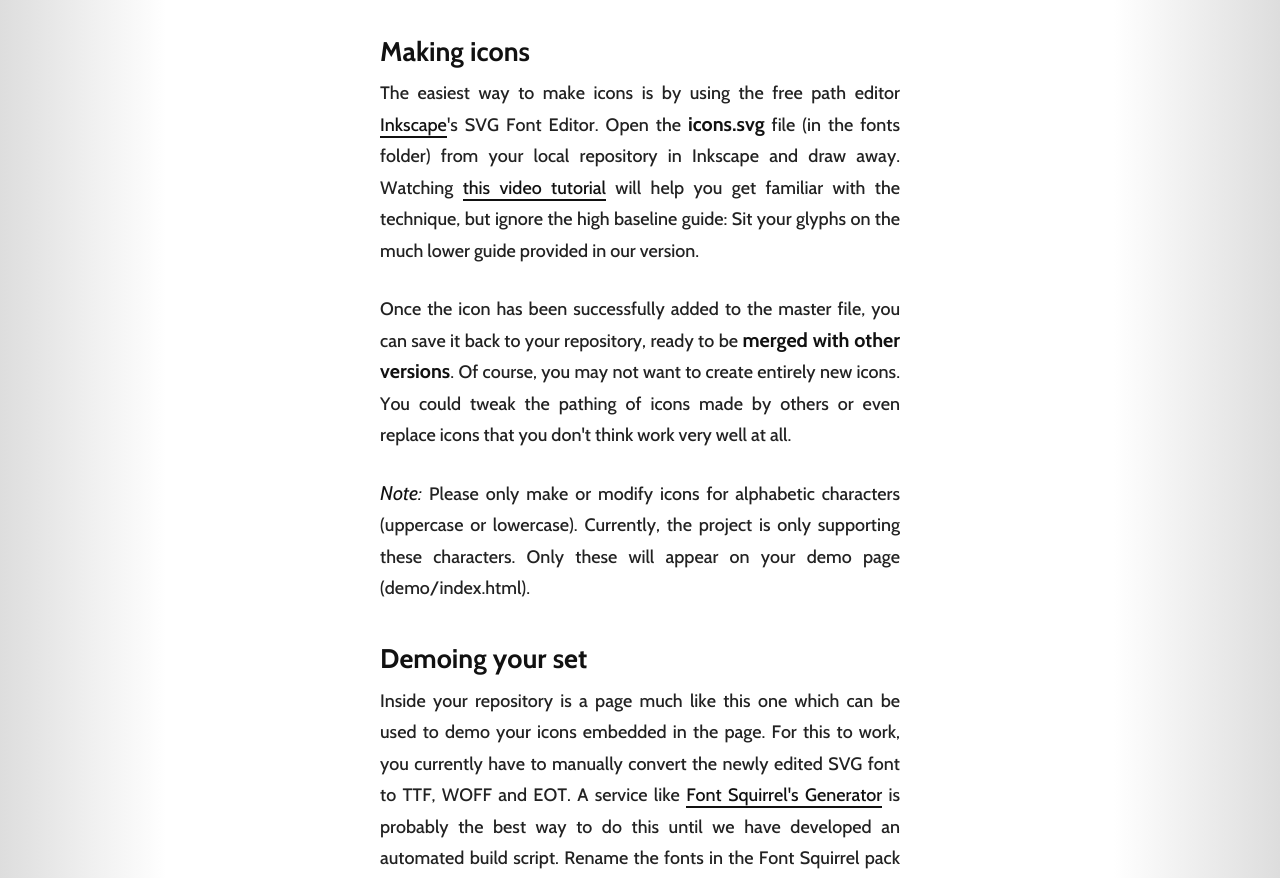
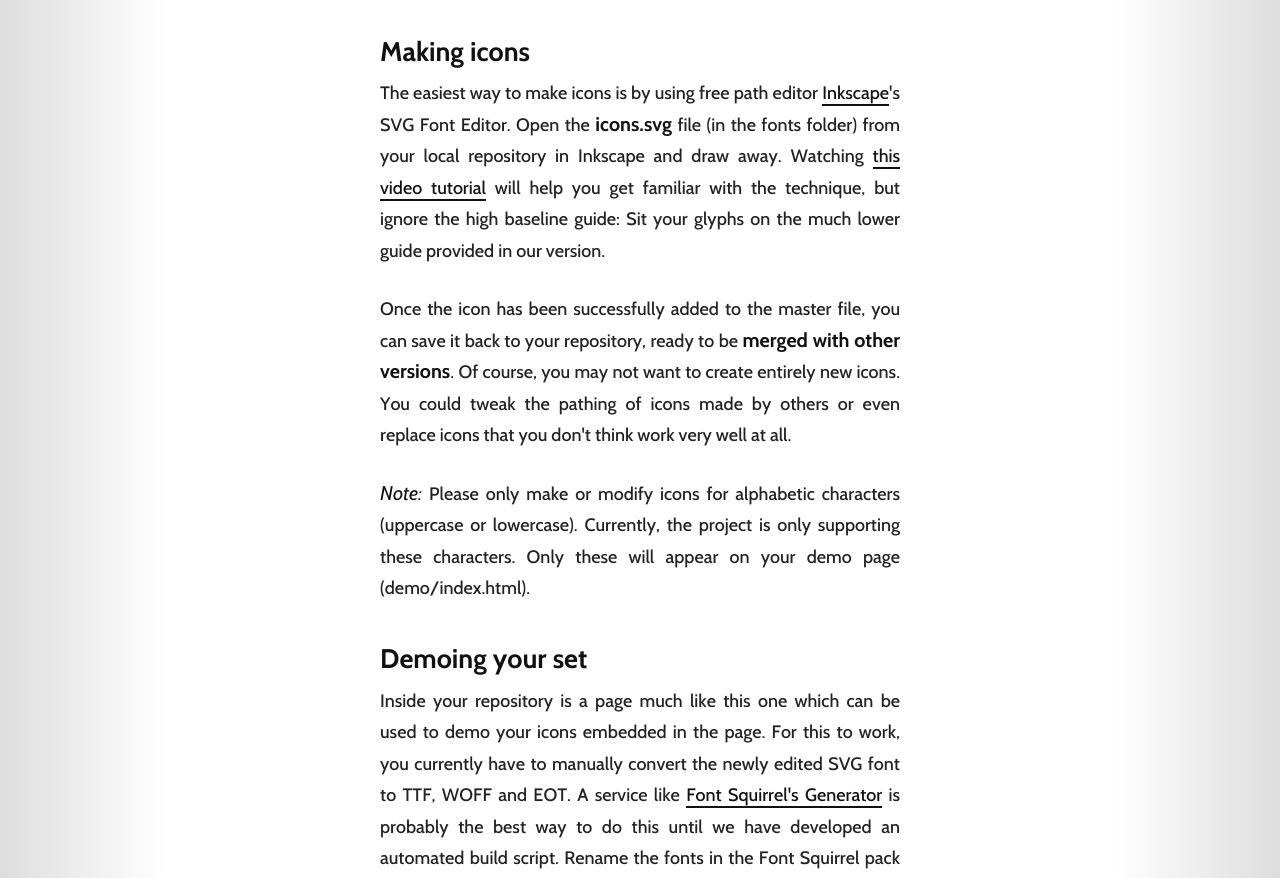
Before and after one commit to Heydon/Community-Icon-Font, a plain HTML site: page index.html in a window 1280 px wide. Shown: the part 2314-3192 px from the top of the page. Drawn offline with nearby package versions, Linux system fonts and the light colour scheme.

Commit message:
typo change

```diff
--- a/index.html
+++ b/index.html
@@ -116,7 +116,7 @@ c3.4613 3.48715 4.57318 9.11987 2.69833 13.67c-1.87482 4.55008 -6.62433 7.74564
 
 			<h2>Making icons</h2>
 
-			<p>The easiest way to make icons is by using the free path editor <a href="http://inkscape.org/">Inkscape</a>'s SVG Font Editor. Open the <strong>icons.svg</strong> file (in the fonts folder) from your local repository in Inkscape and draw away. Watching <a href="http://www.youtube.com/watch?v=_KX-e6sijGE">this video tutorial</a> will help you get familiar with the technique, but ignore the high baseline guide: Sit your glyphs on the much lower guide provided in our version.</p>
+			<p>The easiest way to make icons is by using free path editor <a href="http://inkscape.org/">Inkscape</a>'s SVG Font Editor. Open the <strong>icons.svg</strong> file (in the fonts folder) from your local repository in Inkscape and draw away. Watching <a href="http://www.youtube.com/watch?v=_KX-e6sijGE">this video tutorial</a> will help you get familiar with the technique, but ignore the high baseline guide: Sit your glyphs on the much lower guide provided in our version.</p>
 			<p>Once the icon has been successfully added to the master file, you can save it back to your repository, ready to be <strong>merged with other versions</strong>. Of course, you may not want to create entirely new icons. You could tweak the pathing of icons made by others or even replace icons that you don't think work very well at all.</p>
 
 			<p><em>Note:</em> Please only make or modify icons for alphabetic characters (uppercase or lowercase). Currently, the project is only supporting these characters. Only these will appear on your demo page (demo/index.html).</p>
```
